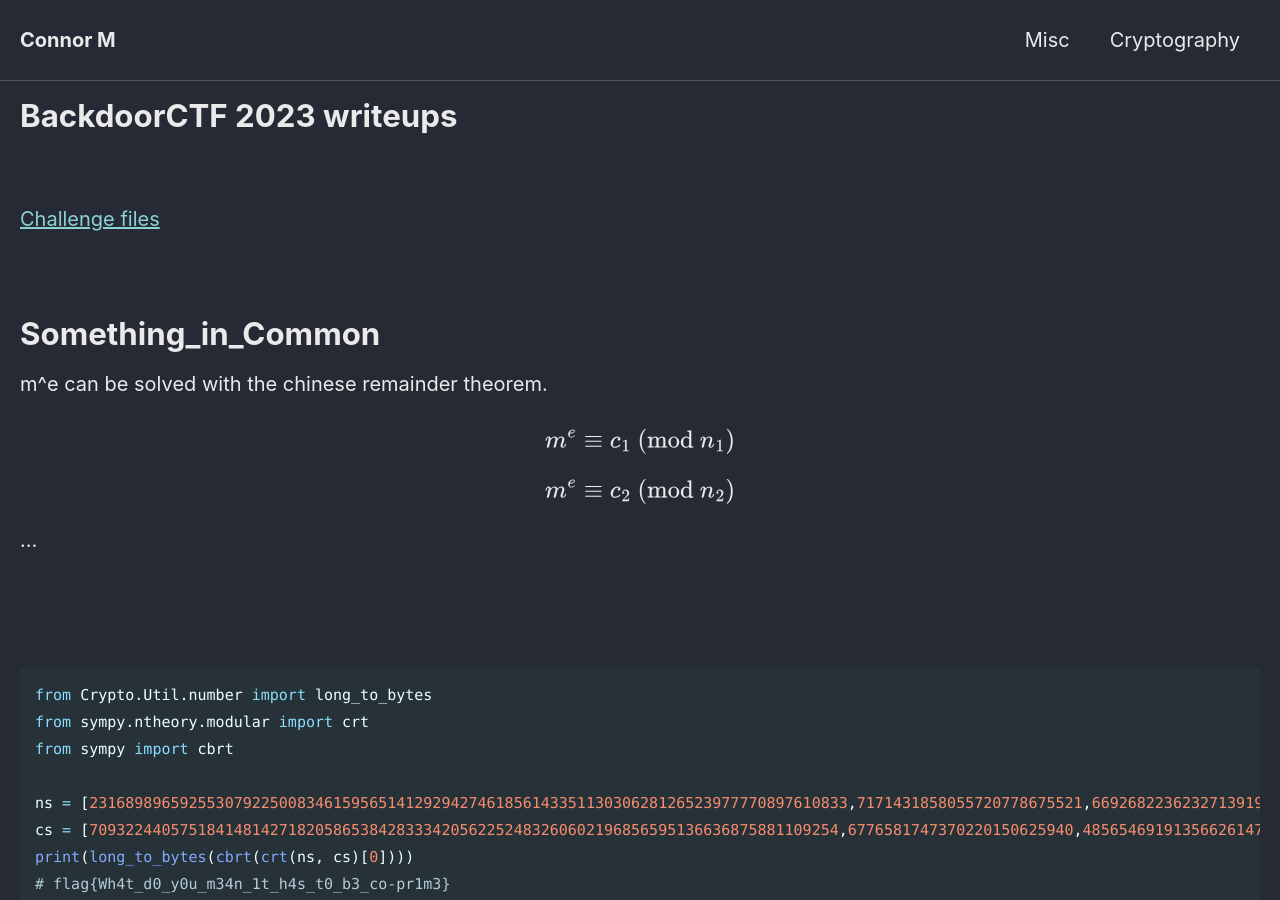
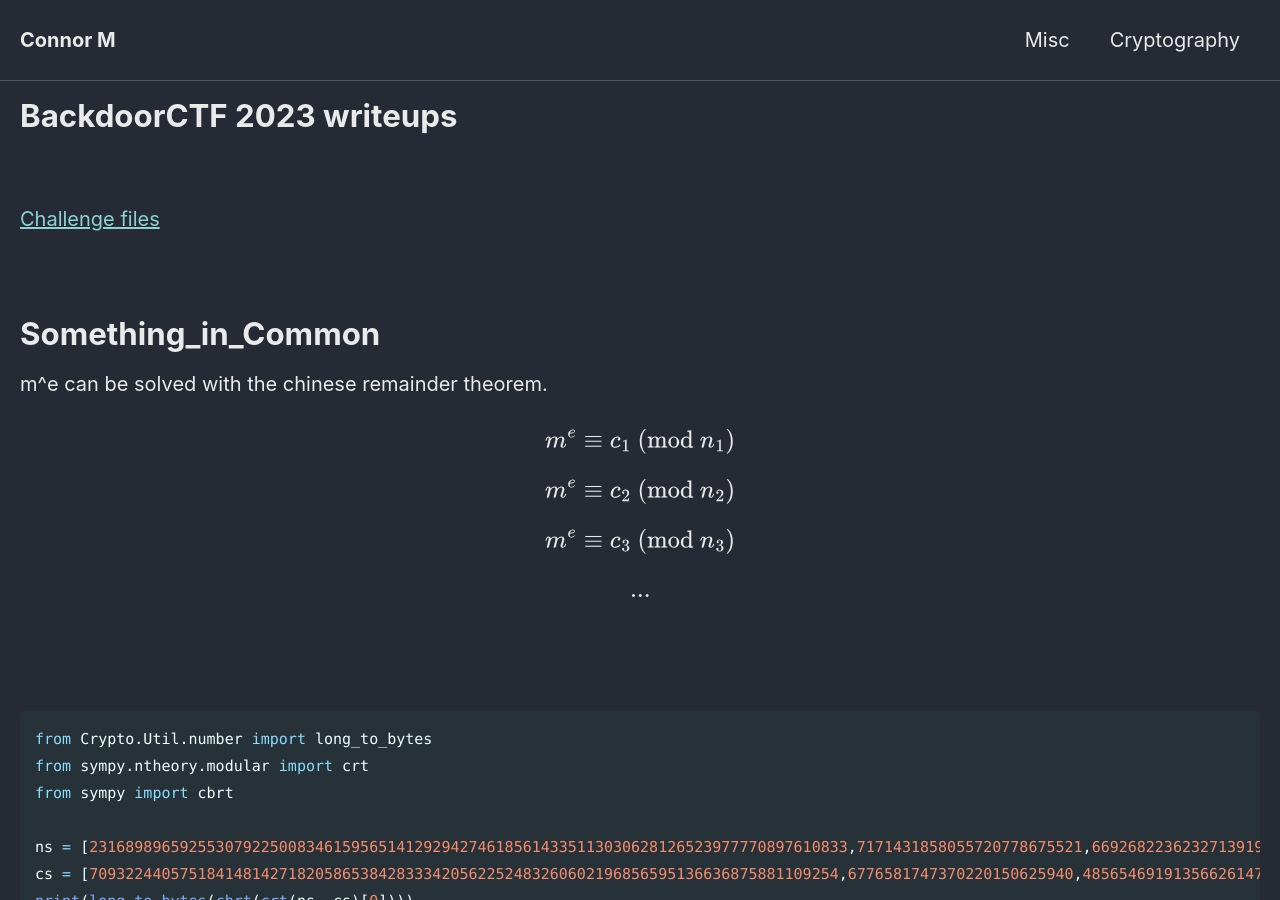
Before and after one commit to Connor-McCartney/Connor-McCartney.github.io, a Jekyll site: the page built from _pages/cryptography/other/BackdoorCTF-2023-writeups.md, in a window 1280 px wide and 900 px high. Built offline with Jekyll 4.4.1, drawn with Linux system fonts in a browser that asks for light colours; cached includes are drawn as plain includes.

Commit message:
Update BackdoorCTF-2023-writeups.md

```diff
--- a/_pages/cryptography/other/BackdoorCTF-2023-writeups.md
+++ b/_pages/cryptography/other/BackdoorCTF-2023-writeups.md
@@ -19,7 +19,11 @@ $$m^e \equiv c_1 \ \text{(mod } n_1 \text{)}$$
 
 $$m^e \equiv c_2 \ \text{(mod } n_2 \text{)}$$
 
-...
+$$m^e \equiv c_3 \ \text{(mod } n_3 \text{)}$$
+
+$$\text{...}$$
+
+
 
 <br>
 <br>
```
